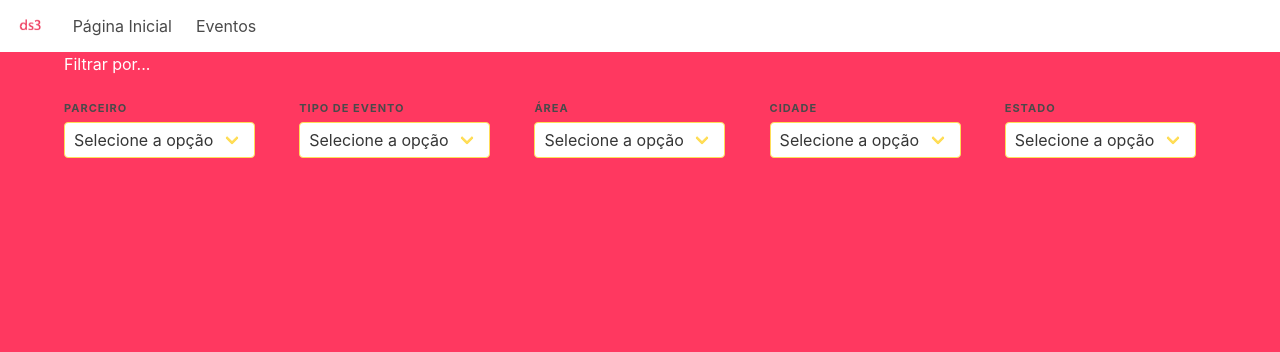
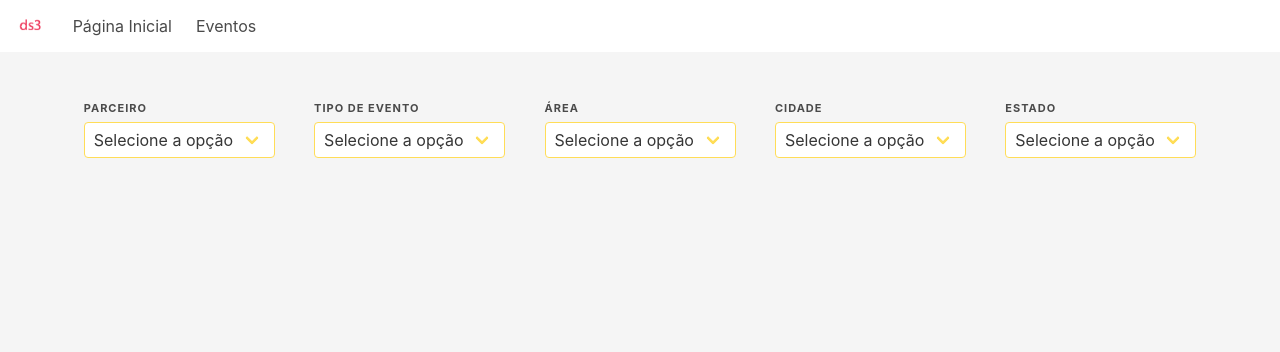
Before and after one commit to Wichrowski/projetods3, a Flask app: page /eventos in a window 1280 px wide. Shown: the top 352 px of the page. Run offline with Flask 2, Linux system fonts and the light colour scheme; data that the repository does not hold is empty; some libraries are stand-ins or nearby versions.

Commit message:
Ajustes layout

```diff
--- a/templates/eventos.html
+++ b/templates/eventos.html
@@ -1,6 +1,5 @@
 <!DOCTYPE html>
-<html class="has-background-danger is-bold">
-
+<html class="has-background-light">
     <head>
         <meta charset="utf-8">
         <meta name="viewport" content="width=device-width, initial-scale=1">
@@ -31,19 +30,11 @@
             </div>
         </nav>
 
+        <div class="section">
+            <div class="container">
+                <div class="level">
 
-        <div class="container">
-
-            <div class="container">
-                <div class="columns">
-                    <div class="column has-text-white is-family-primary">
-                        Filtrar por...
-                    </div>
-                </div>
-
-                <div class="container">
-                    <div class="columns">
-                        <div class="column">
+                    <div class="level-item">
                         <div class="field">
                             <div class="control">
                                 <p class="heading"><b>Parceiro</b></p>
@@ -57,7 +48,7 @@
                         </div>
                     </div>
 
-                        <div class="column">
+                    <div class="level-item">
                         <div class="field">
                             <div class="control">
                                 <p class="heading"><b>Tipo de Evento</b></p>
@@ -71,7 +62,7 @@
                         </div>
                     </div>
 
-                        <div class="column">
+                    <div class="level-item">
                         <div class="field">
                             <div class="control">
                                 <p class="heading"><b>Área</b></p>
@@ -85,7 +76,7 @@
                         </div>
                     </div>
 
-                        <div class="column">
+                    <div class="level-item">
                         <div class="field">
                             <div class="control">
                                 <p class="heading"><b>Cidade</b></p>
@@ -99,7 +90,7 @@
                         </div>
                     </div>
 
-                        <div class="column">
+                    <div class="level-item">
                         <div class="field">
                             <div class="control">
                                 <p class="heading"><b>Estado</b></p>
@@ -114,6 +105,8 @@
                     </div>
                 </div>
             </div>
+
+            <div class="section">
                 <div class="container">
                     <div class="columns is-multiline">
 
```
Also changed, not shown: 1 other file. Lines whose indentation alone changed are shown as unchanged.
